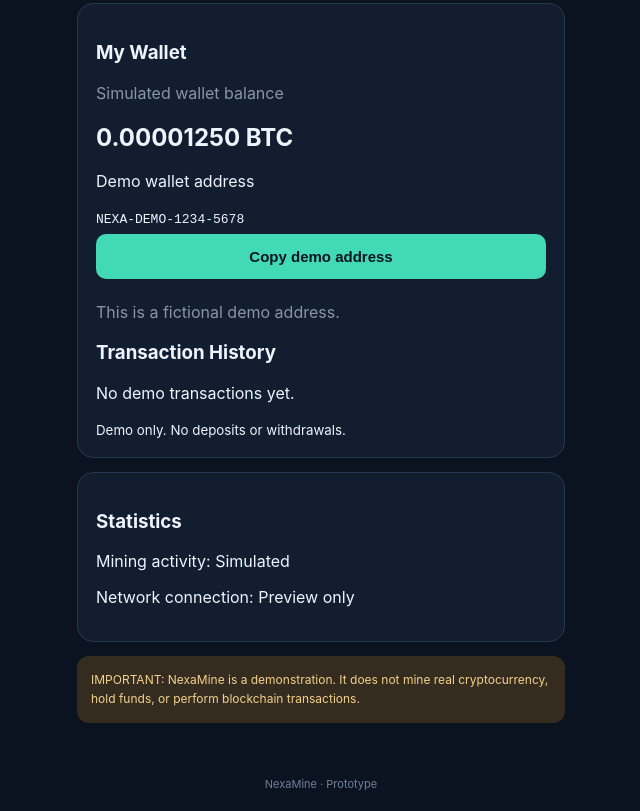
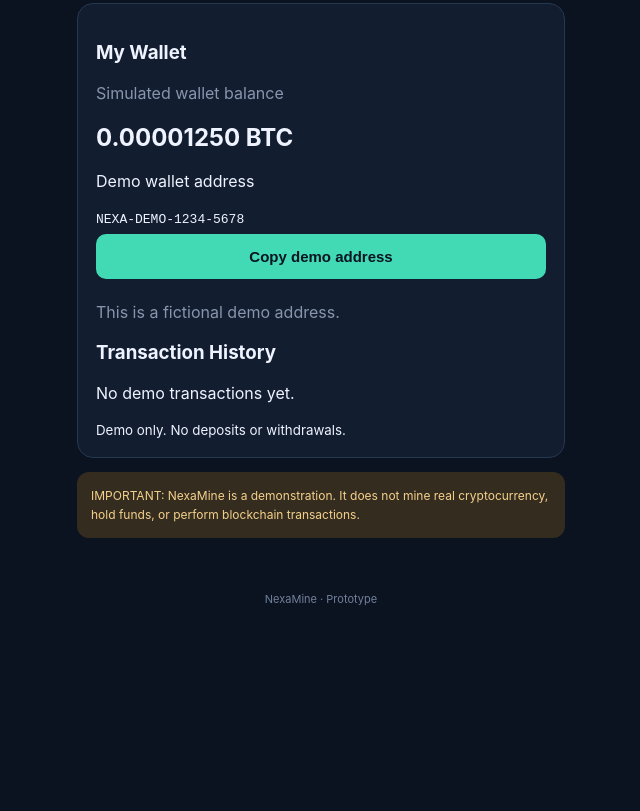
Before and after one commit to 45crpbr5mf-cmyk/Nexam-ine, a plain HTML site: page index.html in a window 1280 px wide. Shown: the part 1238-2049 px from the top of the page, without its empty margins (319-959 px from the left). After the commit the page ends 1864 px from the top, so only its background shows below. Drawn offline with Linux system fonts and the light colour scheme.

Commit message:
Update index.html

```diff
--- a/index.html
+++ b/index.html
@@ -104,12 +104,6 @@
       <small>Demo only. No deposits or withdrawals.</small>
     </section>
 
-    <section class="panel">
-      <h3>Statistics</h3>
-      <p>Mining activity: Simulated</p>
-      <p>Network connection: Preview only</p>
-    </section>
-
     <p class="warning">
       IMPORTANT: NexaMine is a demonstration.
       It does not mine real cryptocurrency, hold funds,
```
